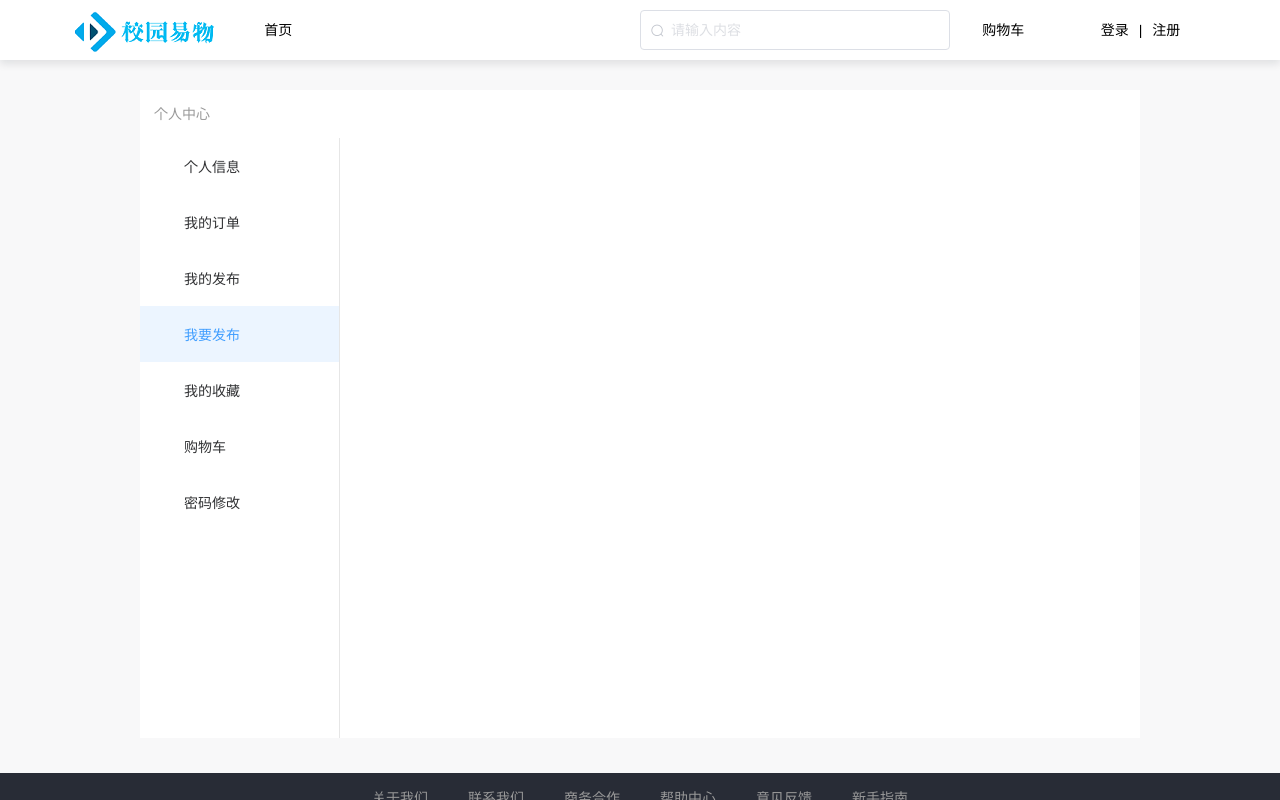
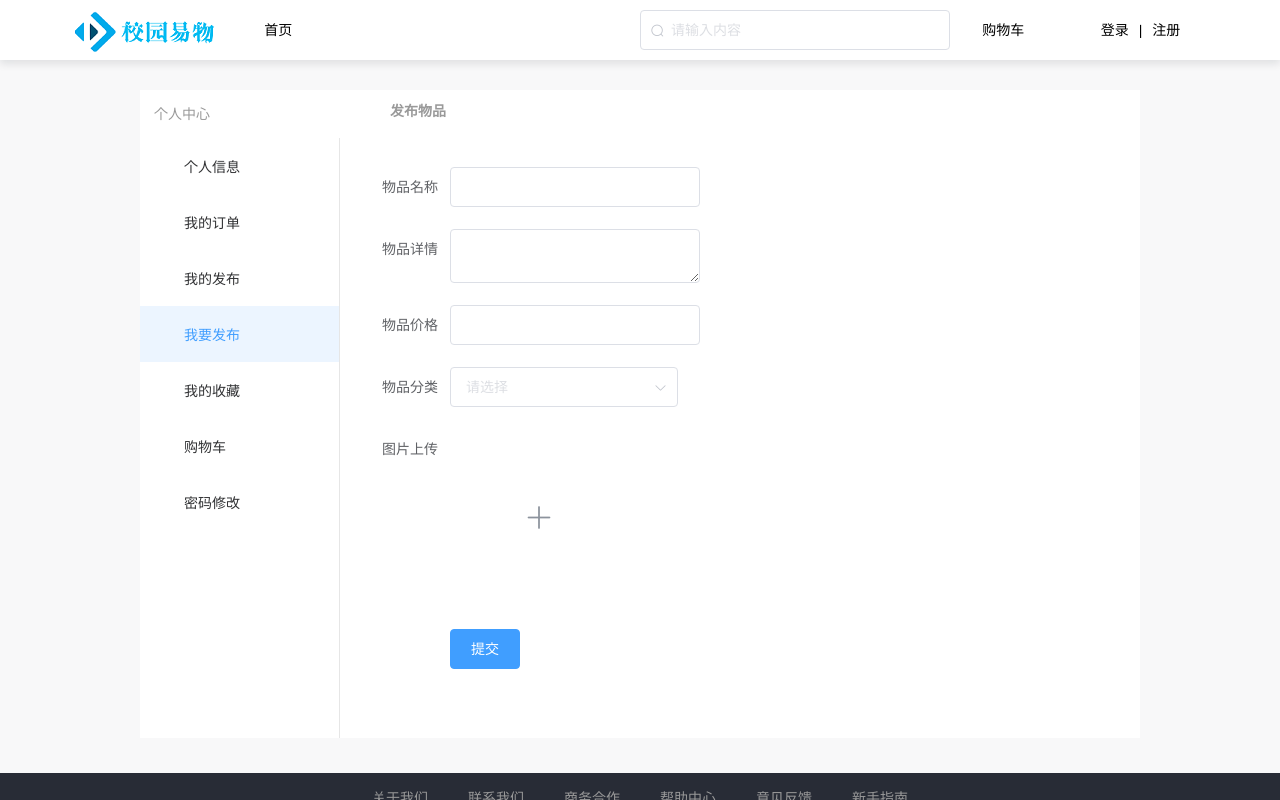
Before and after one commit to xyyojl/campus_trade, a Vue app: page /user_info in a window 1280 px wide. Both pictures are taken after a click on the item "我要发布". Built offline with nearby package versions, Linux system fonts and the light colour scheme.

Commit message:
实现我的发布和我的收藏模块，发现有个问题就是给element 组件添加样式，没生效

```diff
--- a/src/components/common/Content.vue
+++ b/src/components/common/Content.vue
@@ -4,7 +4,7 @@
       <el-form label-width="80px" :model="formLabelAlign" :disabled="disabled">
         <el-form-item label="头像">
           <el-upload
-            class="avatar-uploader"
+            class
             action="https://jsonplaceholder.typicode.com/posts/"
             :show-file-list="false"
             :on-success="handleAvatarSuccess"
@@ -71,6 +71,43 @@
       </div>
       <div class="no-content" v-else>暂无已发布物品</div>
     </div>
+    <div class="content-box" v-show="name === 'publish' " style="padding-left: 30px;">
+      <h3 class="title">发布物品</h3>
+      <div class="order-box">
+        <el-form label-width="80px" :model="formLabelAlign">
+          <el-form-item label="物品名称">
+            <el-input v-model="formLabelAlign.name"></el-input>
+          </el-form-item>
+          <el-form-item label="物品详情">
+            <el-input v-model="formLabelAlign.detail" type="textarea" style="width: 250px;"></el-input>
+          </el-form-item>
+          <el-form-item label="物品价格">
+            <el-input v-model="formLabelAlign.price"></el-input>
+          </el-form-item>
+          <el-form-item label="物品分类">
+            <el-cascader v-model="value" :options="options" @change="handleChange" clearable></el-cascader>
+          </el-form-item>
+          <el-form-item label="图片上传">
+            <el-upload
+              class="avatar-uploader"
+              action="https://jsonplaceholder.typicode.com/posts/"
+              :show-file-list="false"
+              :on-success="handleAvatarSuccess"
+            >
+              <img v-if="imageUrl1" :src="imageUrl1" class="avatar" />
+              <i v-else class="el-icon-plus avatar-uploader-icon"></i>
+            </el-upload>
+          </el-form-item>
+        </el-form>
+        <el-button type="primary" style="margin-left: 80px;">提交</el-button>
+      </div>
+    </div>
+    <div class="content-box" v-show="name === 'collect' ">
+      <h3 class="title">我的收藏</h3>
+      <div class="order-box" v-if="false">
+      </div>
+      <div class="no-content" v-else>暂无收藏</div>
+    </div>
   </div>
 </template>
 
@@ -93,6 +130,7 @@ export default {
         address: ""
       },
       imageUrl: "https://api.youzixy.com/public/uploads/avatar/default3.png",
+      imageUrl1: "",
       disabled: true,
       value: true,
       value1: false,
@@ -113,8 +151,79 @@ export default {
           price: "￥89.0",
           date: "2020-02-02"
         }
+      ],
+      options: [
+        {
+          value: "shuma",
+          label: "数码产品",
+          children: [
+            {
+              value: "1",
+              label: "手机"
+            },
+            {
+              value: "2",
+              label: "平板"
+            },
+            {
+              value: "3",
+              label: "笔记本"
+            },
+            {
+              value: "4",
+              label: "台式机"
+            }
+          ]
+        },
+        {
+          value: "shuji",
+          label: "书籍教材",
+          children: [
+            {
+              value: "",
+              label: "教科书"
+            },
+            {
+              value: "",
+              label: "文学"
+            },
+            {
+              value: "",
+              label: "小说"
+            },
+            {
+              value: "",
+              label: "电子书"
+            }
+          ]
+        },
+        {
+          value: "yinxie",
+          label: "衣鞋帽伞",
+          children: [
+            {
+              value: "",
+              label: "裙子"
+            },
+            {
+              value: "",
+              label: "裤子"
+            },
+            {
+              value: "",
+              label: "衣服"
+            },
+            {
+              value: "",
+              label: "帽子"
+            }
+          ]
+        }
       ]
     };
+  },
+  created() {
+    this.getCategory();
   },
   methods: {
     handleAvatarSuccess(res, file) {
@@ -133,6 +242,16 @@ export default {
     handleDelete(index, row) {
       alert("删除");
       console.log(index, row);
+    },
+    handleChange(value) {
+      console.log(value);
+    },
+    getCategory() {
+      // 获取物品的分类
+      /* this.$axios.get("/api/get_product_category.json").then(res => {
+        this.options = Object.assign(res.data.data);
+        console.log(this.options);
+      }); */
     }
   }
 };
@@ -164,5 +283,34 @@ export default {
     color: #c5c8ce;
     font-size: 18px;
   }
+  .el-textarea__inner {
+    height: 52px;
+    min-height: 52px !important;
+    max-height: 115px;
+  }
+}
+
+.avatar-uploader .el-upload {
+  border: 1px dashed #d9d9d9;
+  border-radius: 6px;
+  cursor: pointer;
+  position: relative;
+  overflow: hidden;
+}
+.avatar-uploader .el-upload:hover {
+  border-color: #409eff;
+}
+.avatar-uploader .avatar-uploader-icon {
+  font-size: 28px;
+  color: #8c939d;
+  width: 178px;
+  height: 178px;
+  line-height: 178px;
+  text-align: center;
+}
+.avatar {
+  width: 178px;
+  height: 178px;
+  display: block;
 }
 </style>
```
